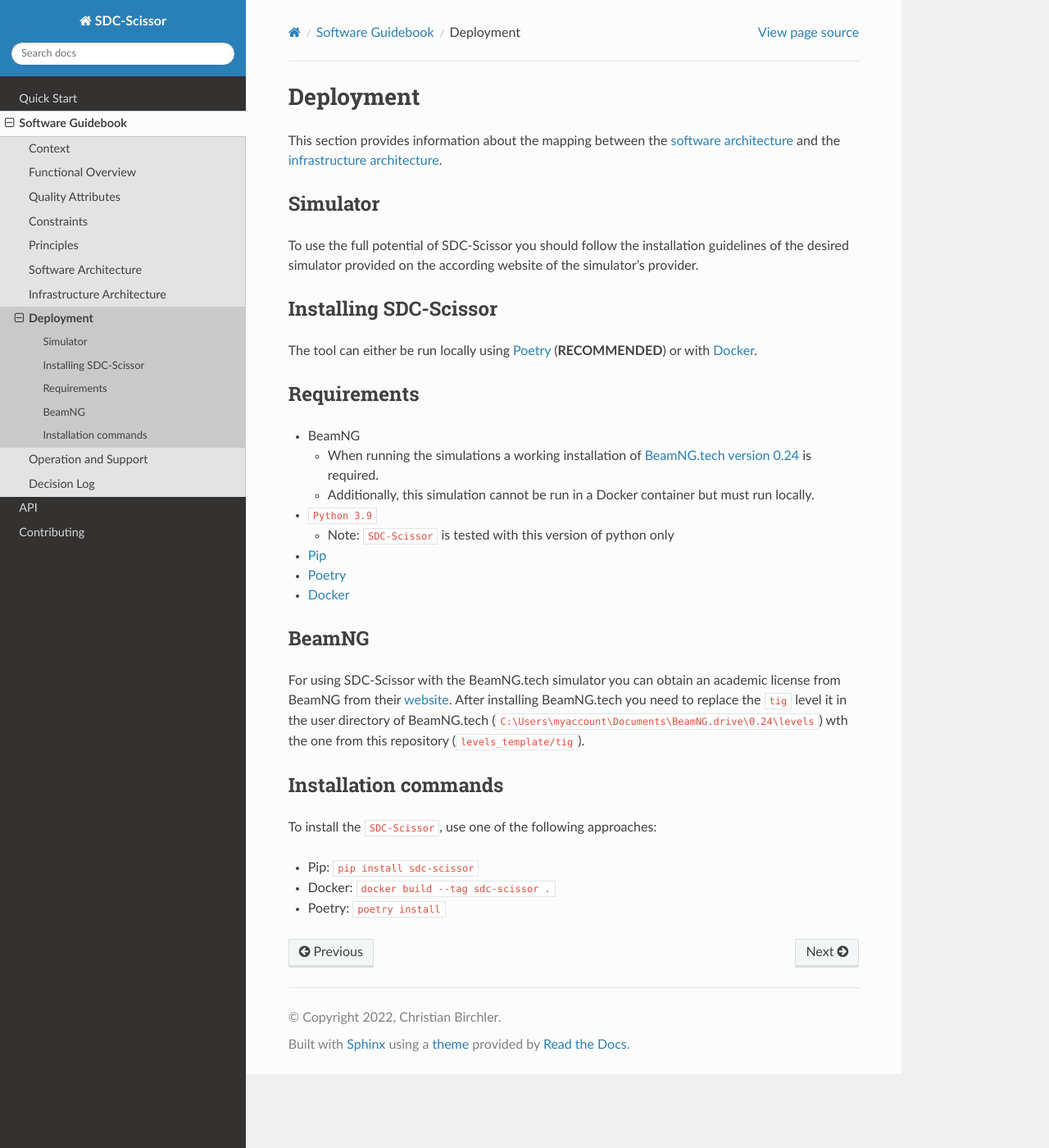
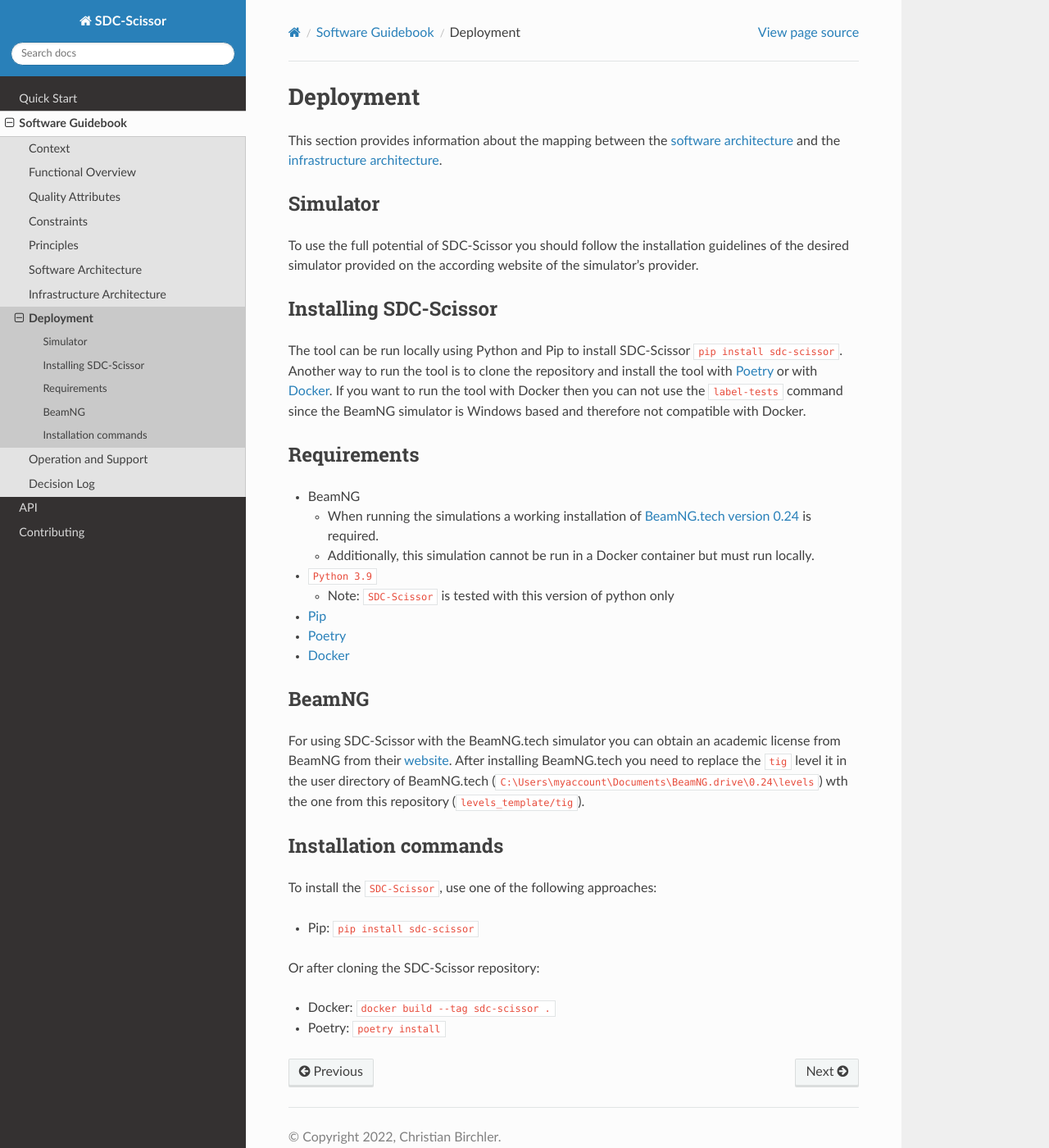
Before and after one commit to christianbirchler-org/sdc-scissor, a Sphinx documentation site: the page built from docs/software_guidebook/deployment.md, in a window 1280 px wide and 1400 px high. Shown: the whole window at 82% size. Built offline with Sphinx 7.4.7 and the Read the Docs theme 2.0.0, drawn with Linux system fonts in a browser that asks for light colours.

Commit message:
Update deployment.md

```diff
--- a/docs/software_guidebook/deployment.md
+++ b/docs/software_guidebook/deployment.md
@@ -9,8 +9,8 @@
 on the according website of the simulator's provider.
 
 ## Installing SDC-Scissor
-The tool can either be run locally using [Poetry](https://python-poetry.org/docs/) (**RECOMMENDED**) or with
-[Docker](https://docs.docker.com/get-docker/).
+The tool can be run locally using Python and Pip to install SDC-Scissor `pip install sdc-scissor`. Another way to run the tool is to clone the repository and install the tool with [Poetry](https://python-poetry.org/docs/) or with
+[Docker](https://docs.docker.com/get-docker/). If you want to run the tool with Docker then you can not use the `label-tests` command since the BeamNG simulator is Windows based and therefore not compatible with Docker.
 
 ## Requirements
 * BeamNG
@@ -32,5 +32,7 @@
 To install the ``SDC-Scissor``, use one of the following approaches:
 
 * Pip: `pip install sdc-scissor`
+
+Or after cloning the SDC-Scissor repository:
 * Docker: `docker build --tag sdc-scissor .`
 * Poetry: `poetry install`
```
